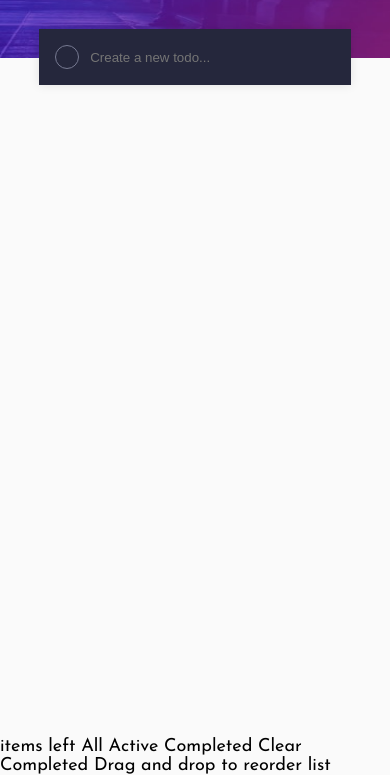
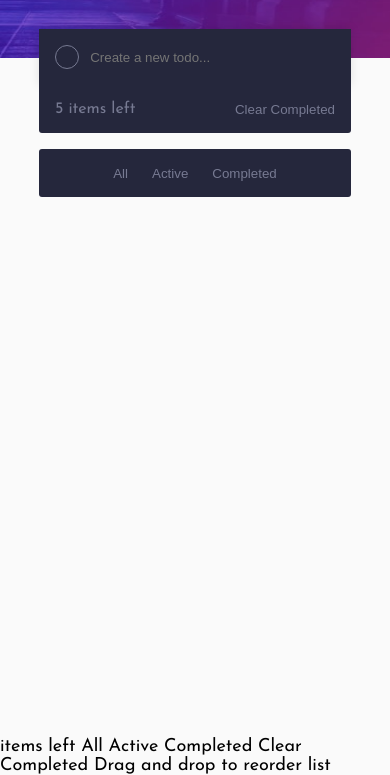
Before and after one commit to JeremiasRincaveski/todoList, a plain HTML site: page index.html in a window 390 px wide. Shown: the part 69-844 px from the top of the page. Drawn offline with Linux system fonts and the light colour scheme.

Commit message:
ccs para mobile

```diff
--- a/index.html
+++ b/index.html
@@ -37,6 +37,18 @@
 
       <ul class="taskList">
       </ul>
+
+      <footer class="footer">
+        <p><span id="itemsLeft">5</span> items left</p>
+
+        <div>
+          <button>All</button>
+          <button>Active</button>
+          <button>Completed</button>
+        </div>
+
+        <button>Clear Completed</button>
+      </footer>
     </main>
 
   </div>
--- a/js/main.js
+++ b/js/main.js
@@ -3,8 +3,10 @@ const inputPrincipal = document.getElementById('input');
 const taskList = document.querySelector('.taskList');
 
 window.addEventListener('load', () => {
+  console.log(checkBoxPrincipal.checked);
   checkBoxPrincipal.checked = false;
   inputPrincipal.value = '';
+  console.log(checkBoxPrincipal.checked);
 })
 
 inputPrincipal.addEventListener('keydown', (e) => {
--- a/styles/checkbox.css
+++ b/styles/checkbox.css
@@ -22,8 +22,9 @@
   background-position: center;
 }
 
-.task button {
-  border: none;
-  background-color: transparent;
-  cursor: pointer;
+.checkbox span:hover {
+  border: 1px solid transparent;
+  background: var(--bg-gradient) border-box;
+  -webkit-mask: linear-gradient(var(--Very-Light-Gray) 0 0) padding-box,linear-gradient(var(--Very-Light-Gray) 0 0);
+  mask-composite: exclude;
 }
--- a/styles/main.css
+++ b/styles/main.css
@@ -3,6 +3,8 @@
 :root {
   --bright-blue: hsl(220, 98%, 61%);
   --check-background: linear-gradient(to right, hsl(192, 100%, 67%), hsl(280, 87%, 65%));
+  --bg-gradient: linear-gradient( to bottom right, hsl(192, 100%, 67%), hsl(280, 87%, 65%) );
+  --Very-Light-Gray: hsl(0, 0%, 98%);
   --very-light-gray: hsl(0, 0%, 98%);
   --very-light-grayish-blue: hsl(236, 33%, 92%);
   --light-grayish-blue: hsl(233, 11%, 84%);
@@ -44,6 +46,12 @@ body {
   justify-content: center;
   align-items: center;
   flex-direction: column;
+}
+
+button {
+  border: none;
+  background-color: transparent;
+  cursor: pointer;
 }
 
 .container {
@@ -118,16 +126,51 @@ body {
   width: 100%;
 }
 
+.taskList li {
+  border-bottom: 1px solid var(--very-dark-grayish-blue);
+}
+
 .taskList li:first-of-type > div {
   margin-top: 1rem;
   border-radius: 3px 3px 0 0;
 }
 
 .taskList li:last-of-type > div {
-  margin-bottom: 1rem;
   border-radius: 0 0 3px 3px;
 }
 
-.taskList li:only-of-type > div {
+.footer {
+  display: flex;
+  flex-direction: row;
+  align-items: center;
+  justify-content: space-between;
+  width: 100%;
+  font-size: 1rem;
+  padding: 1rem;
+  position: relative;
+  border-radius: 0 0 3px 3px;
+}
+
+.footer,
+.footer button {
+  color: var(--dark-grayish-blue);
+}
+
+.footer,
+.footer div {
+  background-color: var(--very-dark-desaturated-blue);
+}
+
+.footer div {
+  display: flex;
+  flex-direction: row;
+  align-items: center;
+  justify-content: center;
+  gap: 1.5rem;
+  position: absolute;
+  top: 4rem;
+  width: 100%;
+  height: 100%;
+  left: 0;
   border-radius: 3px;
 }
```
